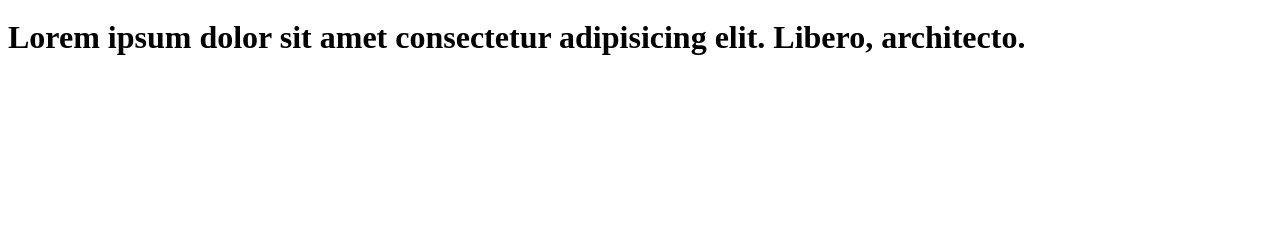
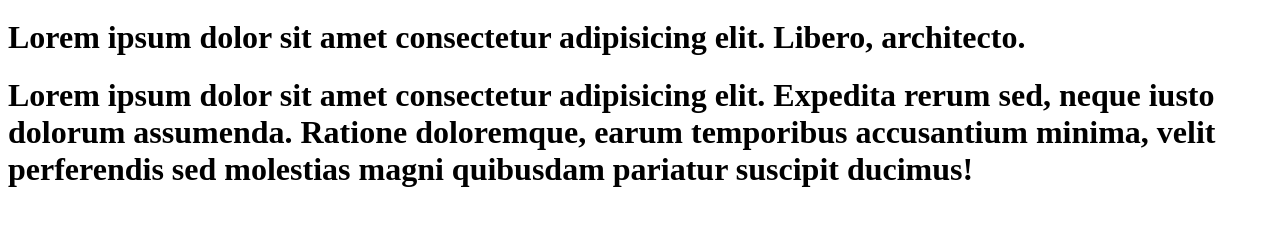
Before and after one commit to amonsho/panjum, a plain HTML site: page index.html in a window 1280 px wide. Shown: the part 61-286 px from the top of the page. Drawn offline with Linux system fonts and the light colour scheme.

Commit message:
add lorem

```diff
--- a/index.html
+++ b/index.html
@@ -8,5 +8,6 @@
 <body>
     <h1>hello world</h1>
     <h1>Lorem ipsum dolor sit amet consectetur adipisicing elit. Libero, architecto.</h1>
+    <h1>Lorem ipsum dolor sit amet consectetur adipisicing elit. Expedita rerum sed, neque iusto dolorum assumenda. Ratione doloremque, earum temporibus accusantium minima, velit perferendis sed molestias magni quibusdam pariatur suscipit ducimus!</h1>
 </body>
 </html>
```
